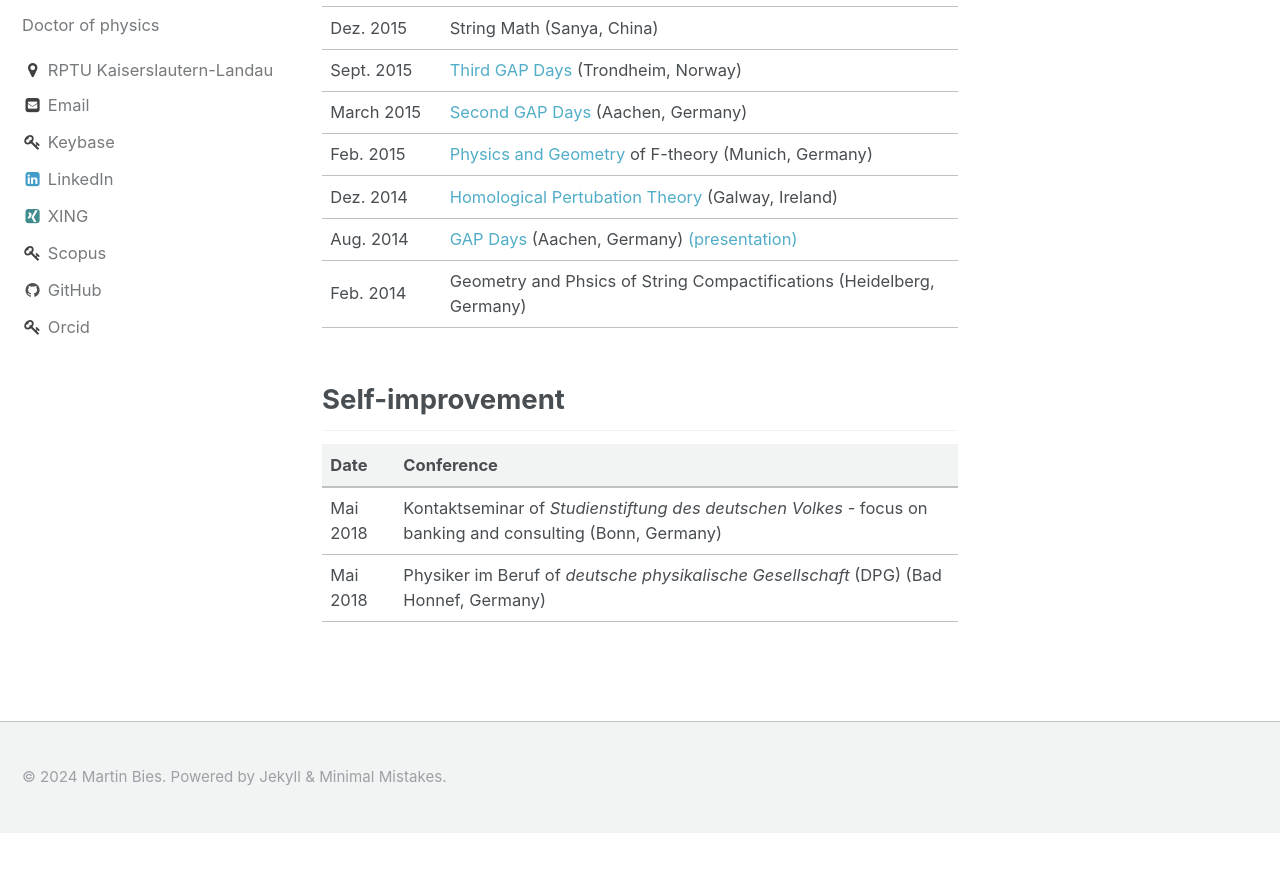
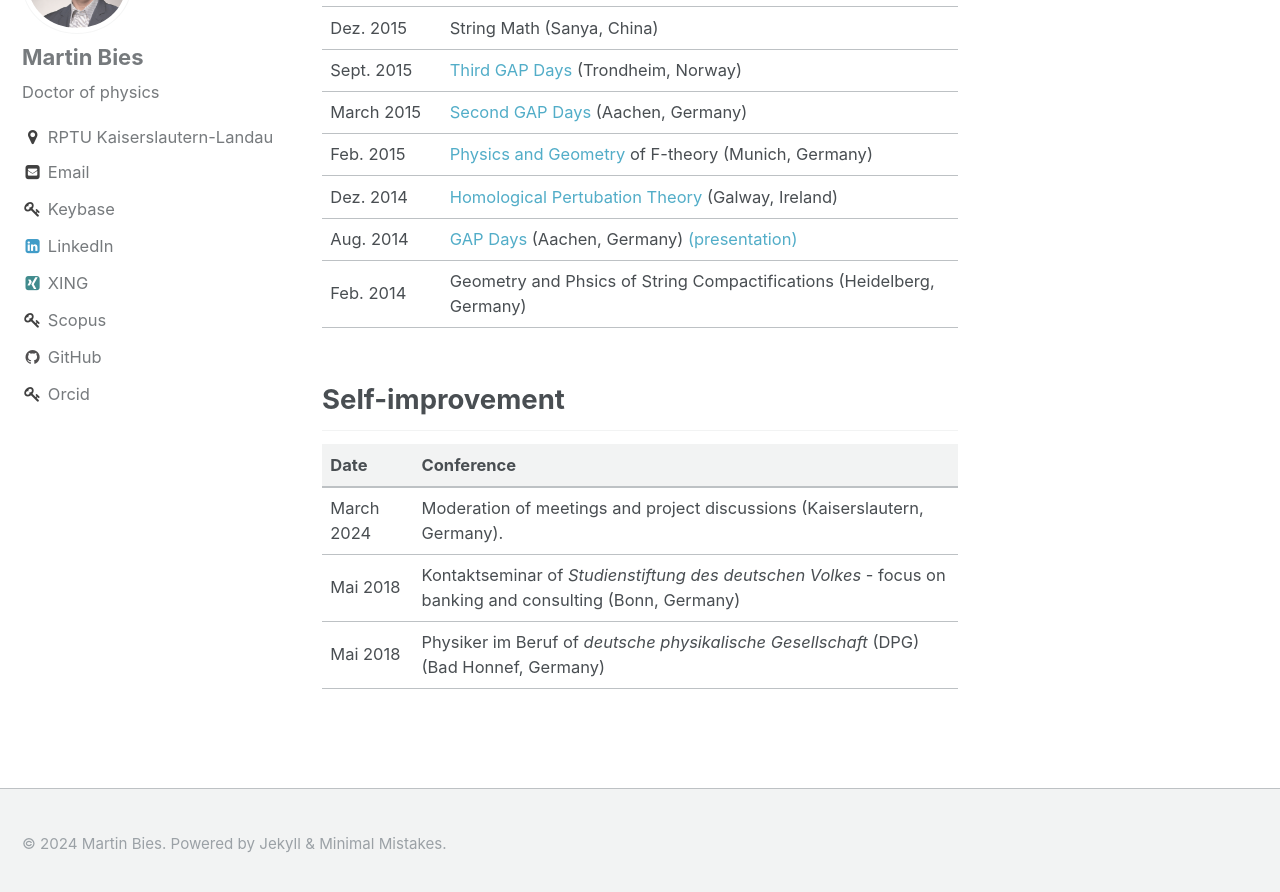
Before and after one commit to MartinBies/MartinBies.github.io, a Jekyll site: the page built from _pages/conferences and talks.md, in a window 1280 px wide and 900 px high, scrolled down 2095 px. Shown: the top 892 px of the window. Built offline with Jekyll 4.4.1, drawn with Linux system fonts in a browser that asks for light colours; before the commit the page ends 2928 px from its top, so only the background shows below that.

Commit message:
Add moderation of group meetings to website

```diff
--- a/_pages/conferences and talks.md
+++ b/_pages/conferences and talks.md
@@ -60,5 +60,6 @@ permalink: /conferences and talks/
 
  Date | Conference
  ---------    :|-----------
+ March 2024 | Moderation of meetings and project discussions (Kaiserslautern, Germany).
  Mai 2018 | Kontaktseminar of *Studienstiftung des deutschen Volkes* - focus on banking and consulting (Bonn, Germany)
  Mai 2018 | Physiker im Beruf of *deutsche physikalische Gesellschaft* (DPG) (Bad Honnef, Germany)
```
